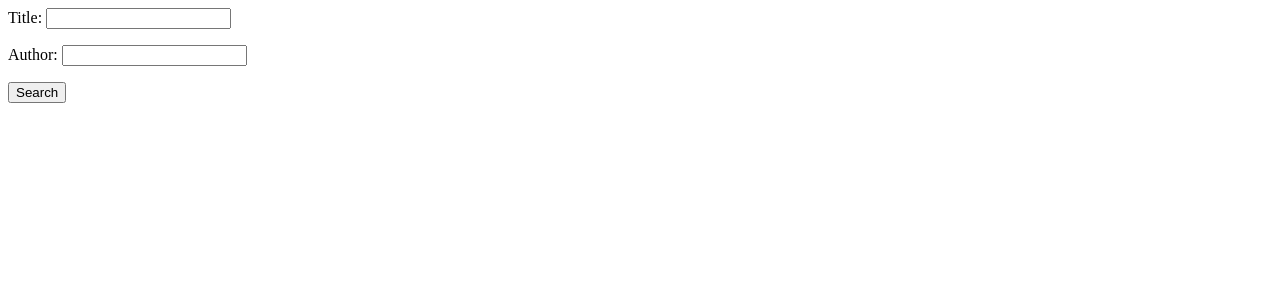
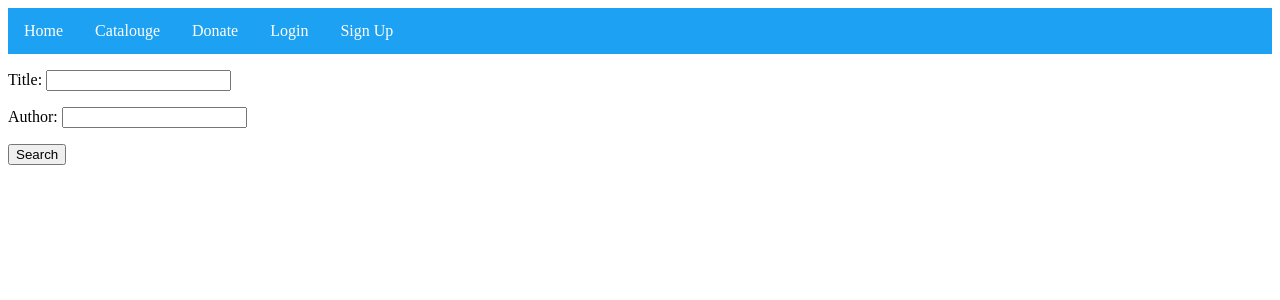
Before and after one commit to nddudash/capstone-online-library, a Django app: page /books/add/ in a window 1280 px wide. Shown: the top 300 px of the page. Run offline with Django 3.2, Linux system fonts and the light colour scheme.

Commit message:
Super Basic Navigation Bar setup

```diff
--- a/book/static/book/main.css
+++ b/book/static/book/main.css
@@ -16,3 +16,29 @@
   width: 150px;
   height: 250px;
 }
+
+/* TODO: Move these navigation targeting rules to a more appropriate location! */
+.nav-list {
+    list-style-type: none;
+    margin: 0;
+    padding: 0;
+    overflow: hidden;
+    background-color: rgb(29, 161, 242);
+    width: 100%;
+  }
+
+  .nav-list li {
+    float: left;
+  }
+
+  .nav-list li a {
+    display: block;
+    color: white;
+    text-align: center;
+    padding: 14px 16px;
+    text-decoration: none;
+  }
+
+  .nav-list li a:hover {
+    background-color: rgb(14, 146, 227);
+  }
--- a/templates/book/book_search_and_add.html
+++ b/templates/book/book_search_and_add.html
@@ -1,6 +1,7 @@
 {% load static %}
 <link rel="stylesheet" href={% static "book/main.css" %}>
 
+{% include "nav.html" %}
 
 <form method="post">{% csrf_token %}
     {{ form.as_p }}
--- a/templates/generic.html
+++ b/templates/generic.html
@@ -1,3 +1,5 @@
+{% include "nav.html" %}
+
 <form method="post">
   {% csrf_token %}
   {{ forms.as_p }}
--- a/templates/nav.html
+++ b/templates/nav.html
@@ -1,14 +1,23 @@
-{% comment %} cITATION -
+{% comment %} CITATION -
 https://stackoverflow.com/questions/340888/navigation-in-django {% endcomment %}
 
+{% load static %}
+<link rel="stylesheet" href={% static "book/main.css" %}>
+
 <div class="nav-wrapper">
-  <nav>
-    {% if not logged_in %}
-    <a href="/login/">Login</a>
-    {% elif logged_in %}
-    <a href="/">Home</a> | <a href="/tickets/new">Open Ticket</a> |
-    <a href="/users/{{user.id}}/">Profile</a> | <a href="/users/">Users</a> |
-    <a href="/logout/">Logout</a>
-    {% endif %}
+  <nav class="nav-bar">
+    <ul class="nav-list">
+      <li><a href="/">Home</a></li>
+      <li><a href="/book_list/">Catalouge</a></li>
+      <li><a href="/books/add/">Donate</a></li>
+      {% if not request.user.is_authenticated %}
+      <li><a href="/login/">Login</a></li>
+      <li><a href="/sign_up/">Sign Up</a></li>
+      {% elif request.user.is_authenticated %}
+      {% comment %} <li><a href="/notifications/{{user.id}}">Notifications</a></li> {% endcomment %}
+      {% comment %} <li><a href="/users/{{user.id}}">Profile</a></li> {% endcomment %}
+      <li><a href="/logout">Logout</a></li>
+      {% endif %}
+    </ul>
   </nav>
 </div>
```
Also changed, not shown: templates/book_detail.html (+5 -3 lines), templates/book_list.html (+6 -5 lines), README.md. Lines whose indentation alone changed are shown as unchanged.
